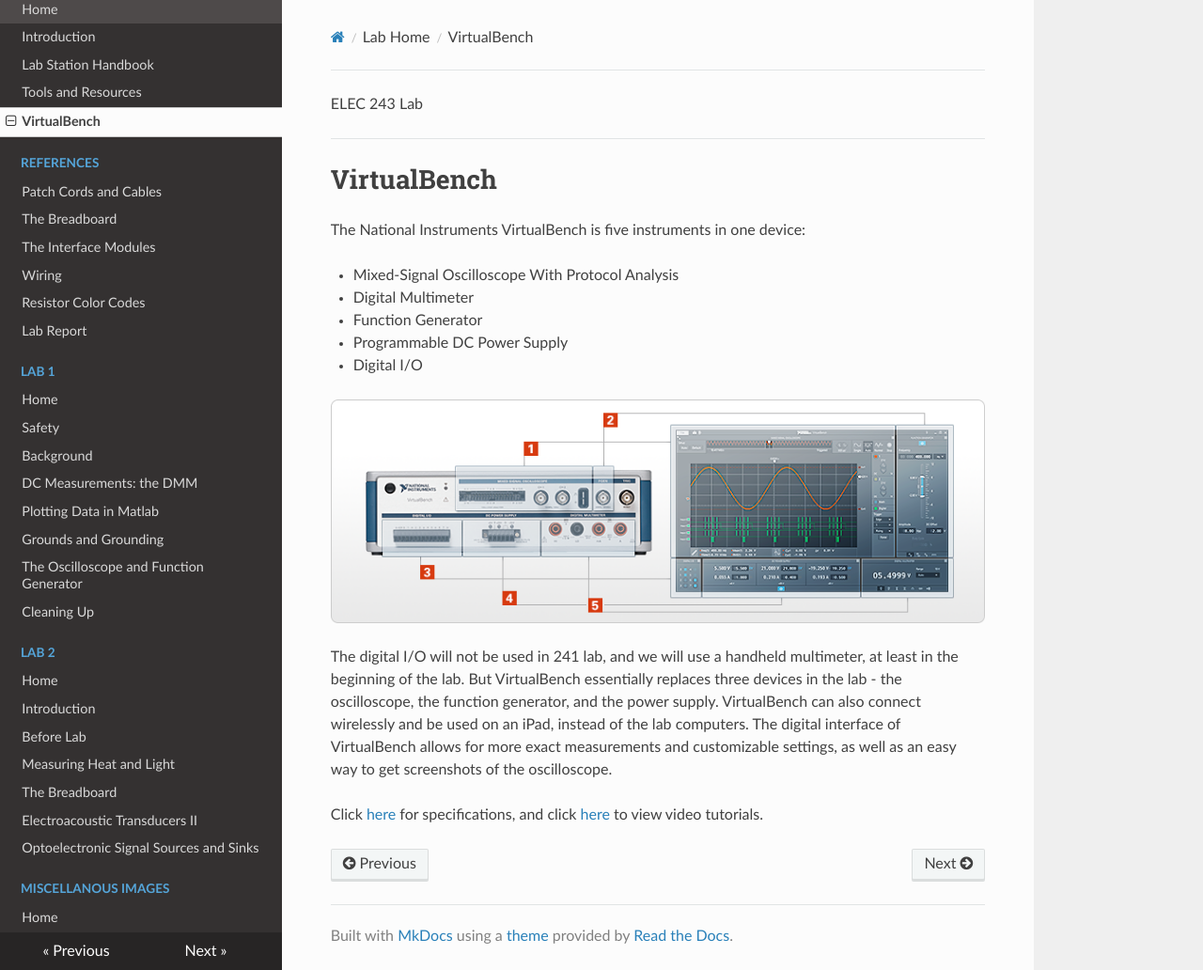
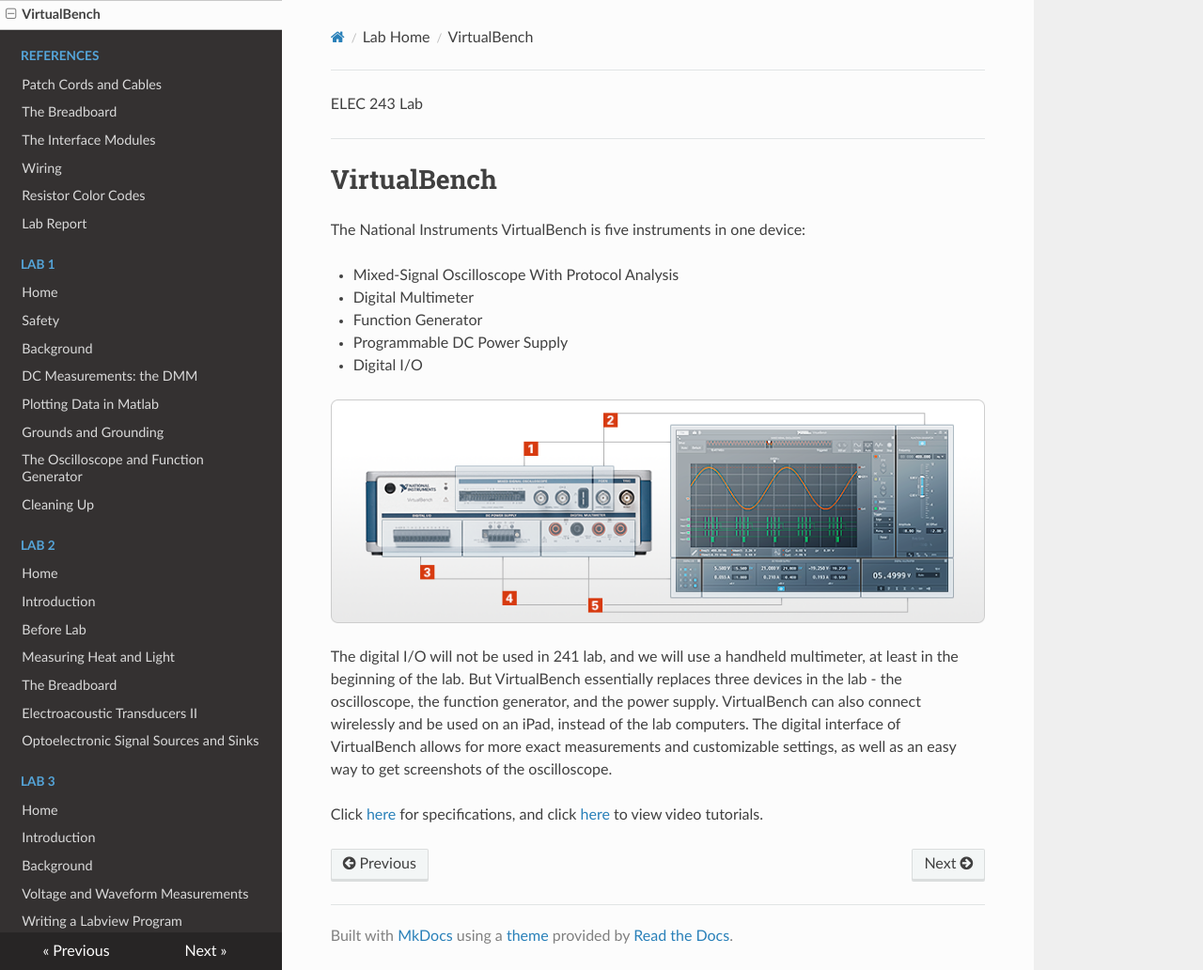
Before and after one commit to gvacaliuc/elec243-lab-website, an MkDocs documentation site: the page built from source/lab-home/virtualbench.md, in a window 1280 px wide and 1032 px high. Shown: the whole window at 94% size. Built offline with MkDocs 1.6.1, drawn with Linux system fonts in a browser that asks for light colours; nearby versions of some CDN libraries; old or Windows-style settings are respelled for this version of MkDocs.

Commit message:
included lab3 in site description

```diff
--- a/mkdocs.yml
+++ b/mkdocs.yml
@@ -31,12 +31,12 @@
   - {The Breadboard: lab2/breadboard.md}
   - {Electroacoustic Transducers II: lab2/experiment_2-2.md}
   - {Optoelectronic Signal Sources and Sinks: lab2/experiment_2-3.md}
-#- Lab 3:
-  #- {Home: lab3/index.md}
-  #- {Introduction: lab3/introduction.md}
-  #- {Resistive Voltage Dividers: lab3/experiment_3-1.md}
-  #- {Measuring the Transfer Function: lab3/interlude.md}
-  #- {Filters and Transfer Function: lab3/experiment_3-2.md}
+- Lab 3:
+  - {Home: lab3/index.md}
+  - {Introduction: lab3/introduction.md}
+  - {Background: lab3/background.md}
+  - {Voltage and Waveform Measurements: lab3/experiment_3-1.md}
+  - {Writing a Labview Program: lab3/experiment_3-2.md}
 #- Lab 4:
   #- {Home: lab4/index.md}
   #- {Introduction: lab4/introduction.md}
```
